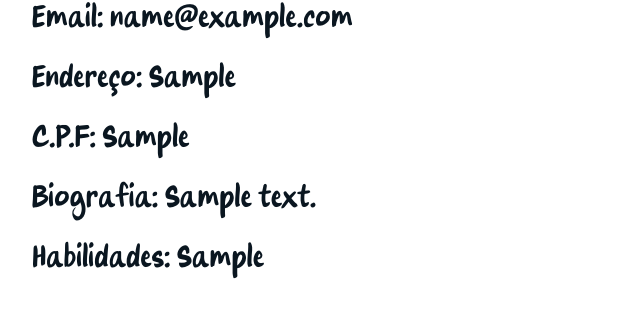
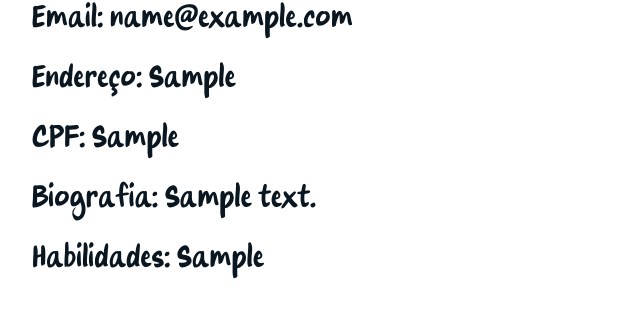
Before and after one commit to Robertt-S/India---Babacare, a Django app: a page that uses BabaCare/perfis/templates/perfis/baba_page.html in a window 1280 px wide. Shown: the part 495-811 px from the top of the page, without its empty margins (0-640 px from the left). Run offline with Django 5.2, Linux system fonts and the light colour scheme; a user stored in the database is signed in; tables that the repository leaves empty hold one stand-in row (values such as "Sample post"); grey boxes marked "Sample" are stand-in pictures.

Commit message:
html Fix

```diff
--- a/BabaCare/perfis/templates/perfis/baba_page.html
+++ b/BabaCare/perfis/templates/perfis/baba_page.html
@@ -19,7 +19,7 @@
         <p>Aniversário: {{ perfilBaba.nascimento }}</p>
         <p>Email: {{ perfilBaba.email }}</p>
         <p>Endereço: {{ perfilBaba.endereco }}</p>
-        <p>C.P.F: {{ perfilBaba.cpf }}</p>
+        <p>CPF: {{ perfilBaba.cpf }}</p>
         <p>Biografia: {{ perfilBaba.bioBaba}}
         <p>Habilidades: {{ perfilBaba.habilidades }}</p>
     </section>
--- a/BabaCare/perfis/templates/perfis/own_page.html
+++ b/BabaCare/perfis/templates/perfis/own_page.html
@@ -20,6 +20,7 @@
                 <p>Aniversário: {{ perfil.nascimento }}</p>
                 <p>Email: {{ perfil.email }}</p>
                 <p>Endereço: {{ perfil.endereco }}</p>
+                <p>CPF: {{ perfil.cpf }}</p>
                 <p>Contato: {{ perfil.telefone }}</p>
                 <p>Membro desde: {{ perfil.criado|date:"m/Y" }}</p>
                 <p>Biografia: {% if perfil.isBaba %}{{ perfil.bioBaba }}{% else %}{{ perfil.bioResp }}{% endif %}</p>
```
